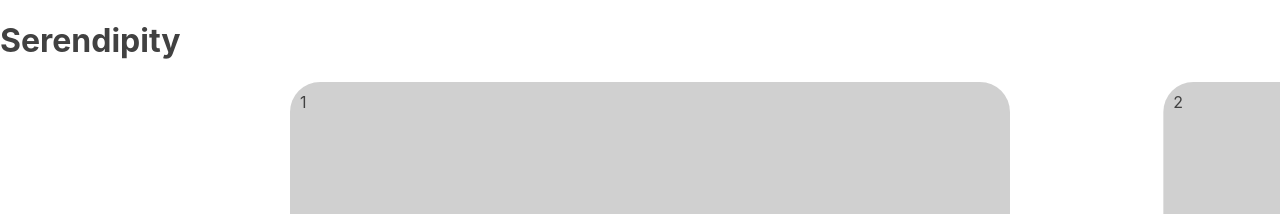
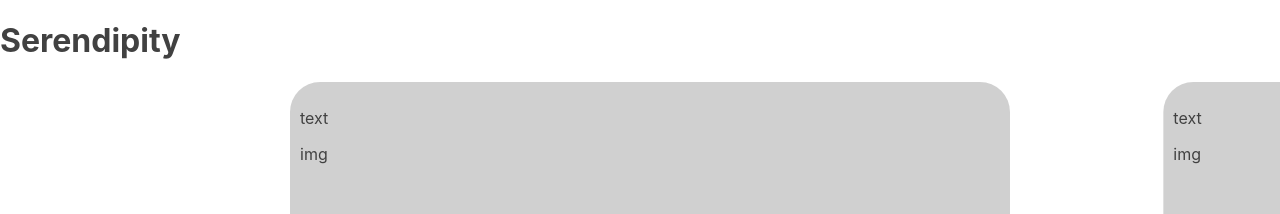
Before and after one commit to nichwch/serendipity, a Next.js app: page / in a window 1280 px wide. Shown: the top 214 px of the page. Built offline with nearby package versions, Linux system fonts and the light colour scheme.

Commit message:
slide renderer

```diff
--- /dev/null
+++ b/components/SlideEditor/SlideEntity.tsx
@@ -0,0 +1,32 @@
+export interface SlideEntity {
+	xPos: number;
+	yPos: number;
+	scale: number;
+	type: "text" | "image";
+}
+
+export interface TextElement extends SlideEntity {
+	type: "text";
+}
+export interface ImageElement extends SlideEntity {
+	type: "image";
+}
+
+export const SlideComponent = (props: { slideEntities: SlideEntity[] }) => {
+	return (
+		<>
+			{props.slideEntities.map((slideEntity, index) => {
+				return <SlideEntityRenderer key={index} slideEntity={slideEntity} />;
+			})}
+		</>
+	);
+};
+
+export const SlideEntityRenderer = (props: { slideEntity: SlideEntity }) => {
+	return (
+		<>
+			{props.slideEntity?.type === "text" ? <p>text</p> : null}
+			{props.slideEntity?.type === "image" ? <p>img</p> : null}
+		</>
+	);
+};
--- /dev/null
+++ b/components/SlideEditor/exampleSlides.ts
@@ -0,0 +1,60 @@
+import { SlideEntity } from "./SlideEntity";
+
+export const exampleSlides: SlideEntity[][] = [
+	[
+		{
+			xPos: 0,
+			yPos: 0,
+			scale: 1,
+			type: "text",
+		},
+		{
+			xPos: 0,
+			yPos: 0,
+			scale: 1,
+			type: "image",
+		},
+	],
+	[
+		{
+			xPos: 0,
+			yPos: 0,
+			scale: 1,
+			type: "text",
+		},
+		{
+			xPos: 0,
+			yPos: 0,
+			scale: 1,
+			type: "image",
+		},
+	],
+	[
+		{
+			xPos: 0,
+			yPos: 0,
+			scale: 1,
+			type: "text",
+		},
+		{
+			xPos: 0,
+			yPos: 0,
+			scale: 1,
+			type: "image",
+		},
+	],
+	[
+		{
+			xPos: 0,
+			yPos: 0,
+			scale: 1,
+			type: "text",
+		},
+		{
+			xPos: 0,
+			yPos: 0,
+			scale: 1,
+			type: "image",
+		},
+	],
+];
--- a/components/Slideshow.tsx
+++ b/components/Slideshow.tsx
@@ -2,8 +2,12 @@ import { useEffect, useState } from "react";
 import styled from "styled-components";
 import { DarkenMedium, DarkenSlightly } from "../config/theme";
 import { CSSTransition, TransitionGroup } from "react-transition-group";
+import { SlideComponent, SlideEntity } from "./SlideEditor/SlideEntity";
 
-export const Slideshow = (props: { slides: any[]; initialIndex: number }) => {
+export const Slideshow = (props: {
+	slides: SlideEntity[][];
+	initialIndex: number;
+}) => {
 	const [index, setIndex] = useState(props.initialIndex);
 
 	const slideLeft = () => {
@@ -41,7 +45,7 @@ export const Slideshow = (props: { slides: any[]; initialIndex: number }) => {
 							classNames="slide-anim"
 						>
 							<Slide key={index - 1} className="left">
-								{props.slides[index - 1]}
+								<SlideComponent slideEntities={props.slides[index - 1]} />
 							</Slide>
 						</CSSTransition>
 					) : null}
@@ -54,7 +58,7 @@ export const Slideshow = (props: { slides: any[]; initialIndex: number }) => {
 						classNames="slide-anim"
 					>
 						<Slide key={index} className="center">
-							{props.slides[index]}
+							<SlideComponent slideEntities={props.slides[index]} />
 						</Slide>
 					</CSSTransition>
 					{index < props.slides.length - 1 ? (
@@ -67,7 +71,7 @@ export const Slideshow = (props: { slides: any[]; initialIndex: number }) => {
 							classNames="slide-anim"
 						>
 							<Slide key={index + 1} className="right">
-								{props.slides[index + 1]}
+								<SlideComponent slideEntities={props.slides[index + 1]} />
 							</Slide>
 						</CSSTransition>
 					) : null}
--- a/pages/index.tsx
+++ b/pages/index.tsx
@@ -1,4 +1,5 @@
 import Head from "next/head";
+import { exampleSlides } from "../components/SlideEditor/exampleSlides";
 import { Slideshow } from "../components/Slideshow";
 
 export default function Home() {
@@ -10,7 +11,7 @@ export default function Home() {
 				<link rel="icon" href="/favicon.ico" />
 			</Head>
 			<h1>Serendipity</h1>
-			<Slideshow slides={[1, 2, 3, 4, 5, 6, 7, 8]} initialIndex={0} />
+			<Slideshow slides={exampleSlides} initialIndex={0} />
 		</div>
 	);
 }
```
